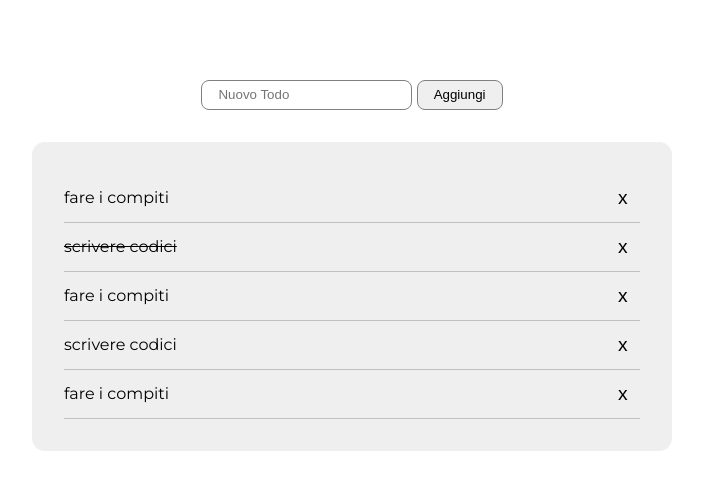
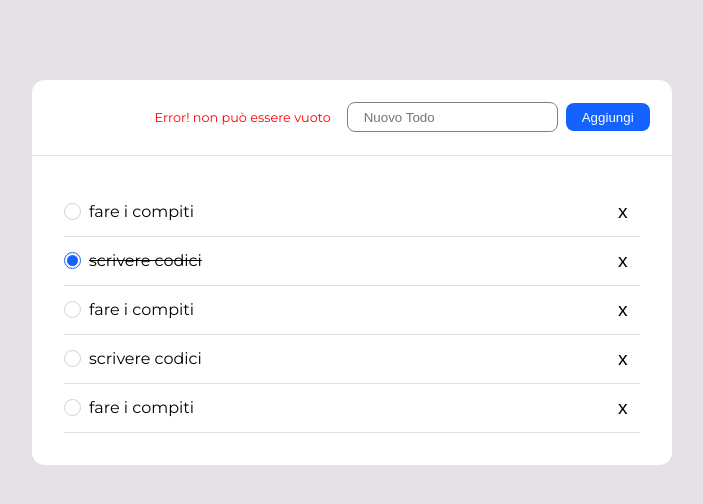
Before and after one commit to hongorgerelchimeg/vue-todolist, a plain HTML site: page index.html in a window 1280 px wide. Both pictures are taken after a click on the button "Aggiungi". Shown: the whole page, without its empty margins (288-991 px from the left). Drawn offline with nearby package versions, Linux system fonts and the light colour scheme.

Commit message:
aggiunto nuovo funzioni
aspetto diverso

```diff
--- a/index.html
+++ b/index.html
@@ -12,17 +12,31 @@
 </head>
 <body>
     <div id="root">
+        <div class="container">
             <div class="add-todo">
+                <div class="add-input">
                     <input @keyup.enter="aggiungiTodo" v-model="newTodo" type="text" name="todo-name" id="todo-name" placeholder="Nuovo Todo" size="">
                     <button @click="aggiungiTodo" class="btn-aggiungi">Aggiungi</button>
                 </div>
+                <div class="add-message" :class="todoMsg.error == true ? 'error' : 'complete'">
+                    {{todoMsg.text}}
+                </div>
+            </div>
             <ul class="todo-list">
                 <li v-for="(todo, index) in todos " class="todo-item">
-                <div @click="doneTodo(index)" :class="todo.done == true ? 'todo-done' : ''" class="todo">{{todo.text}}</div>
+                    <div class="todo-holder">
+                        <div @click="doneTodo(index)" class="radio-btn" :class="todo.done == true ? 'radio-btn-selected' : ''">
+                            <div class="inner-radio" :class="todo.done == true ? 'inner-radio-selected' : ''"></div>
+                        </div>
+
+                        <div  :class="todo.done == true ? 'todo-done' : ''" class="todo">{{todo.text}}</div>
+                    </div>
                     <button @click="deleteTodo(index)" class="delete-todo">x</button>
                 </li>
 
             </ul>
+        </div>
+
     </div>
 
 
--- a/js/script.js
+++ b/js/script.js
@@ -2,7 +2,9 @@ const app = new Vue(settings =
    {
       el: '#root',
       data: {
-         // inputTodo: "",
+         todoMsg: {
+            text: "", error: false,
+         },
          newTodo: "",
 
          todos: [
@@ -33,13 +35,22 @@ const app = new Vue(settings =
       },
       methods: {
          aggiungiTodo() {
+            this.todoMsg.text = '';
+            this.todoMsg.error = false;
            if (this.newTodo.trim() != "" ) {
             this.todos.unshift({text: this.newTodo.trim(), done: false});
             this.newTodo = '';
+           } else {
+              this.todoMsg.error = true;
+              this.todoMsg.text = "Error! non può essere vuoto";
            }
          },
          deleteTodo(i) {
             this.todos.splice(i, 1);
+            if (this.todos == '') {
+               this.todoMsg.error = false;
+               this.todoMsg.text = "Ben fatto! tutte le task sono state completate"
+            };
          },
          doneTodo (i) {
             if (this.todos[i].done == false) {
@@ -54,3 +65,5 @@ const app = new Vue(settings =
       }
    }
 );
+
+ let todo = [];
--- a/styles/main.css
+++ b/styles/main.css
@@ -8,6 +8,16 @@
 
 body {
     font-family: 'Montserrat', sans-serif;
+    background-color: #E6E1E6;
+}
+.container {
+    background-color: white;
+    border-radius: .8rem;
+    display: flex;
+    flex-direction: column;
+    align-items: center;
+    min-width: 200px;
+
 }
 
 #root {
@@ -19,31 +29,78 @@ body {
 }
 
 .add-todo {
-    max-width: 30vw;
+    width: 100%;
+    padding: 1.4rem;
+    display: flex;
+    flex-direction: row-reverse;
+    justify-content: flex-start;
+
+    border-bottom: 1px solid #E6E1E6;
 
 }
 
+.add-input {
+    display: flex;
+    align-items: center;
+    gap: .5rem;
+}
+
+.add-message {
+    display: flex;
+    align-items: center;
+    margin-right: 1rem;
+    font-size: .8rem;
+}
+
+.todo-holder {
+    display: flex;
+    align-items: center;
+    gap: .5rem;
+}
+
 .todo-list {
-    background-color: #efefef;
-    margin-top: 2rem;
     list-style: none;
     width: 50vw;
-    border-radius: .8rem;
     padding: 2rem;
-
-
-
 }
 
 .todo-item {
+
     width: 100%;
     line-height: 3;
     font-weight: 400;
     display: flex;
     align-items: center;
     justify-content: space-between;
-    border-bottom: 1px solid rgb(192, 192, 192) ;
+    border-bottom: 1px solid rgb(222, 222, 222) ;
 }
+
+.radio-btn {
+    width: 17px;
+    height: 17px;
+    display: flex;
+    justify-content: center;
+    align-items: center;
+    border: 1px solid rgb(210, 210, 210);
+    border-radius: 360%;
+    padding: 2px;
+    cursor: pointer;
+}
+
+.radio-btn-selected {
+    border: 1px solid #1462FF;
+}
+
+.inner-radio {
+    width: 15px;
+    height: 11px;
+    border-radius: 360%;
+}
+
+.inner-radio-selected {
+    background-color: #1462FF;
+}
+
 .todo {
     cursor: pointer;
 }
@@ -55,6 +112,9 @@ body {
 
 }
 .btn-aggiungi {
+    border: none;
+    color: white;
+    background-color: #1462FF;
     cursor: pointer;
 }
 
@@ -77,3 +137,11 @@ body {
     border: 1px solid grey;
     border-radius: 8px;
 }
+
+.error {
+    color: red;
+}
+
+.complete {
+    color: green;
+}
```
Lines whose indentation alone changed are shown as unchanged.
